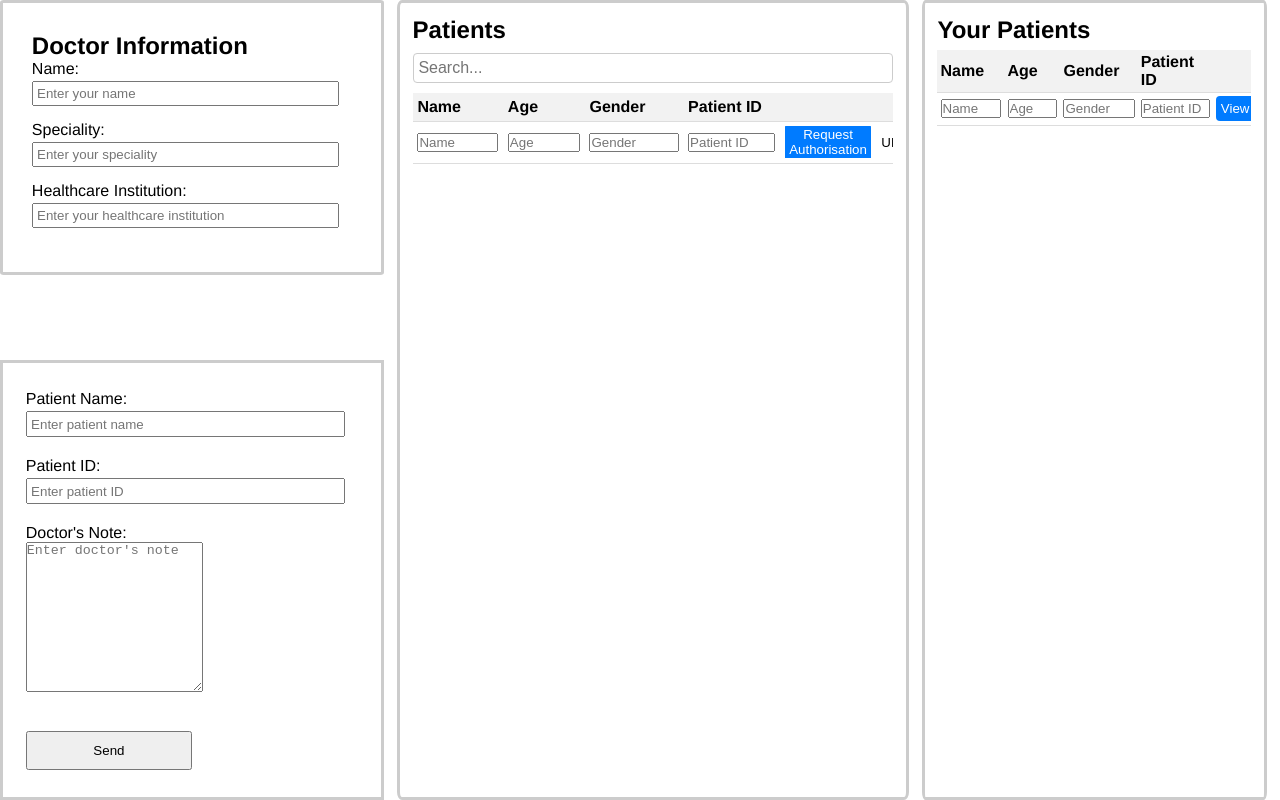
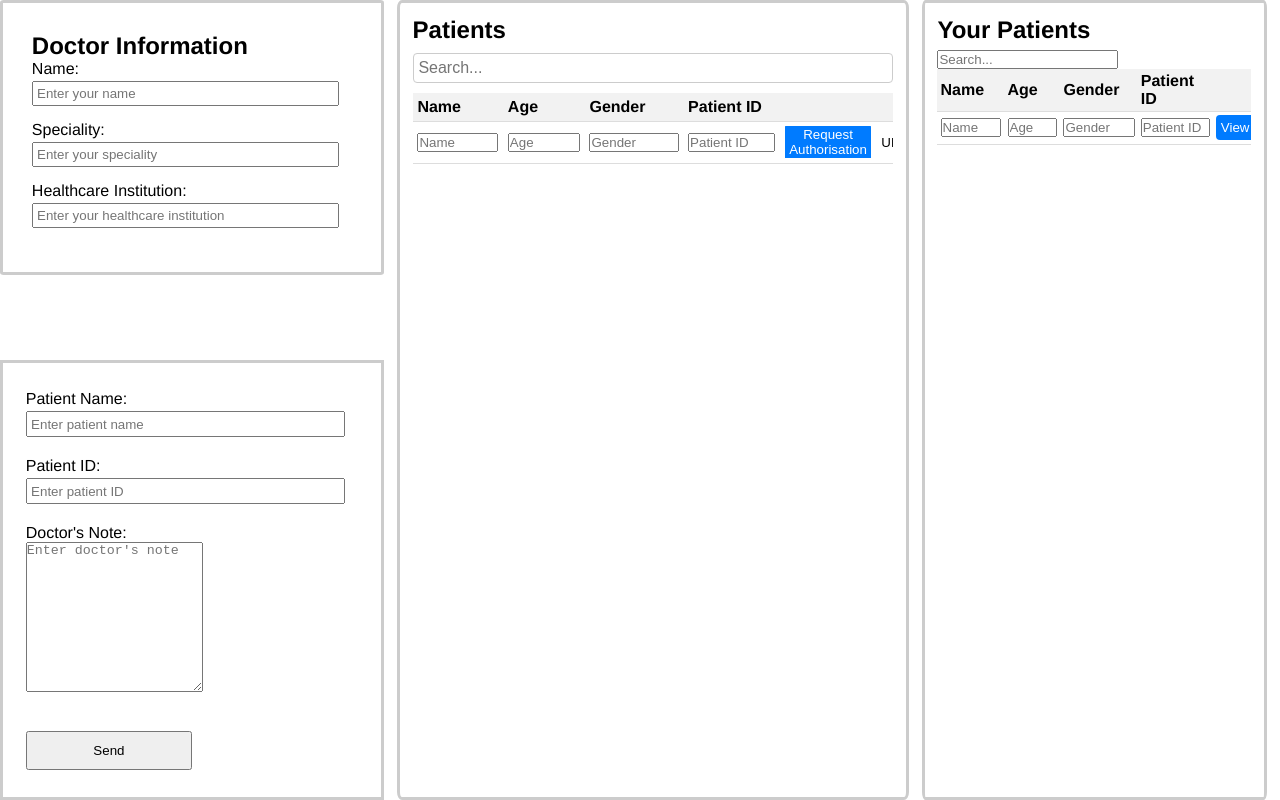
Before and after one commit to rkx0/healthdb, a Flask app: template templates/docpage.html in a window 1280 px wide. Run offline with Flask 3, Linux system fonts and the light colour scheme; the template is opened without the code that fills it, so the values that code supplies are empty.

Commit message:
Update docpage.html
Search bar added

```diff
--- a/templates/docpage.html
+++ b/templates/docpage.html
@@ -84,6 +84,8 @@
   </div>
   <div class="your-patients-box">
     <h2>Your Patients</h2>
+    <div class="search-bar2">
+        <input type="text" class="search-input2" placeholder="Search...">
     <div class="table-container">
         <table>
             <thead>
@@ -103,6 +105,7 @@
                     <td><input type="text" class="form-control2" id="patientId1" placeholder="Patient ID"></td>
                     <td><button class="view-button">View</button></td>
                 </tr>
+
                 <!-- Add more rows as needed -->
             </tbody>
         </table>
```
